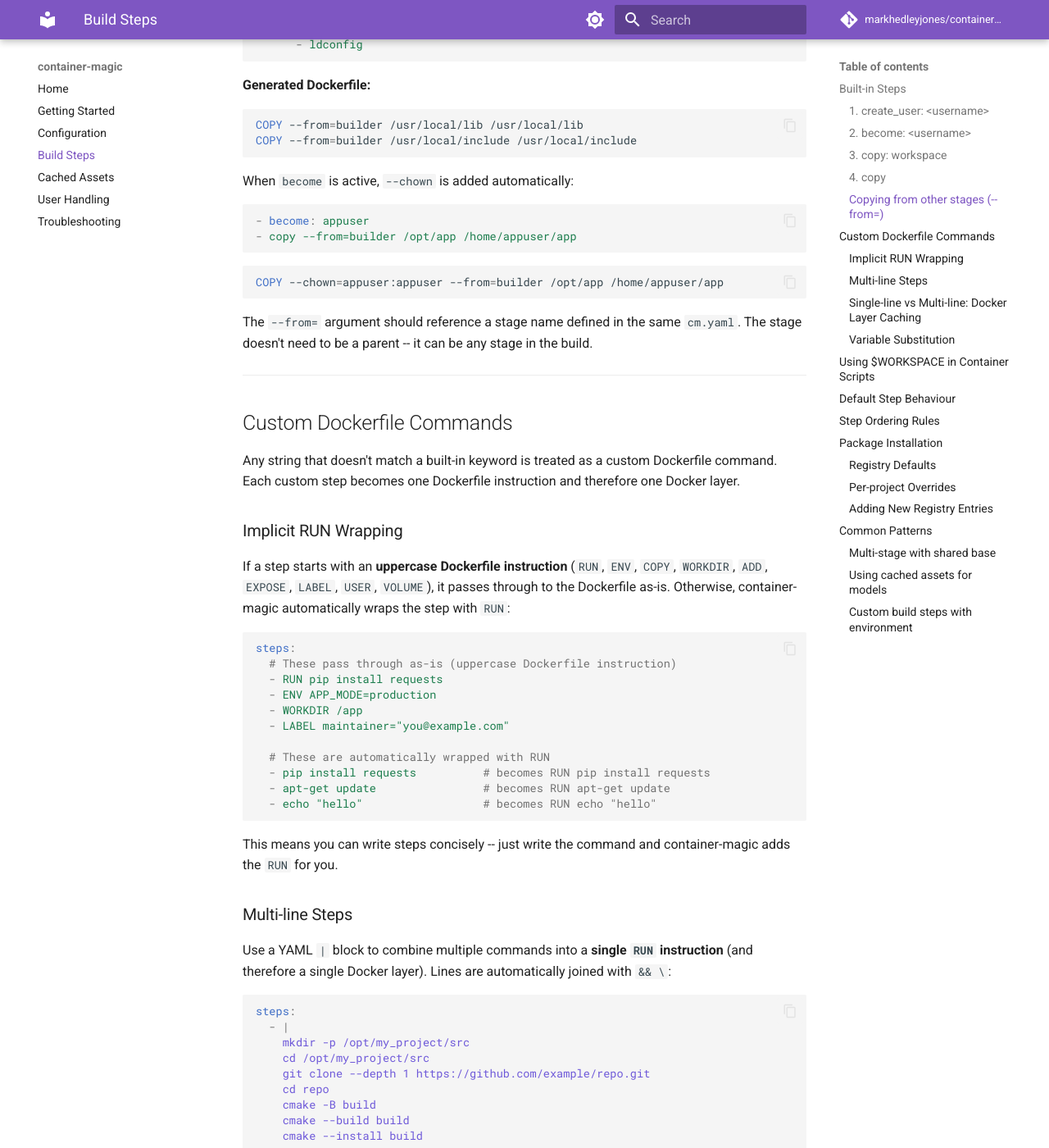
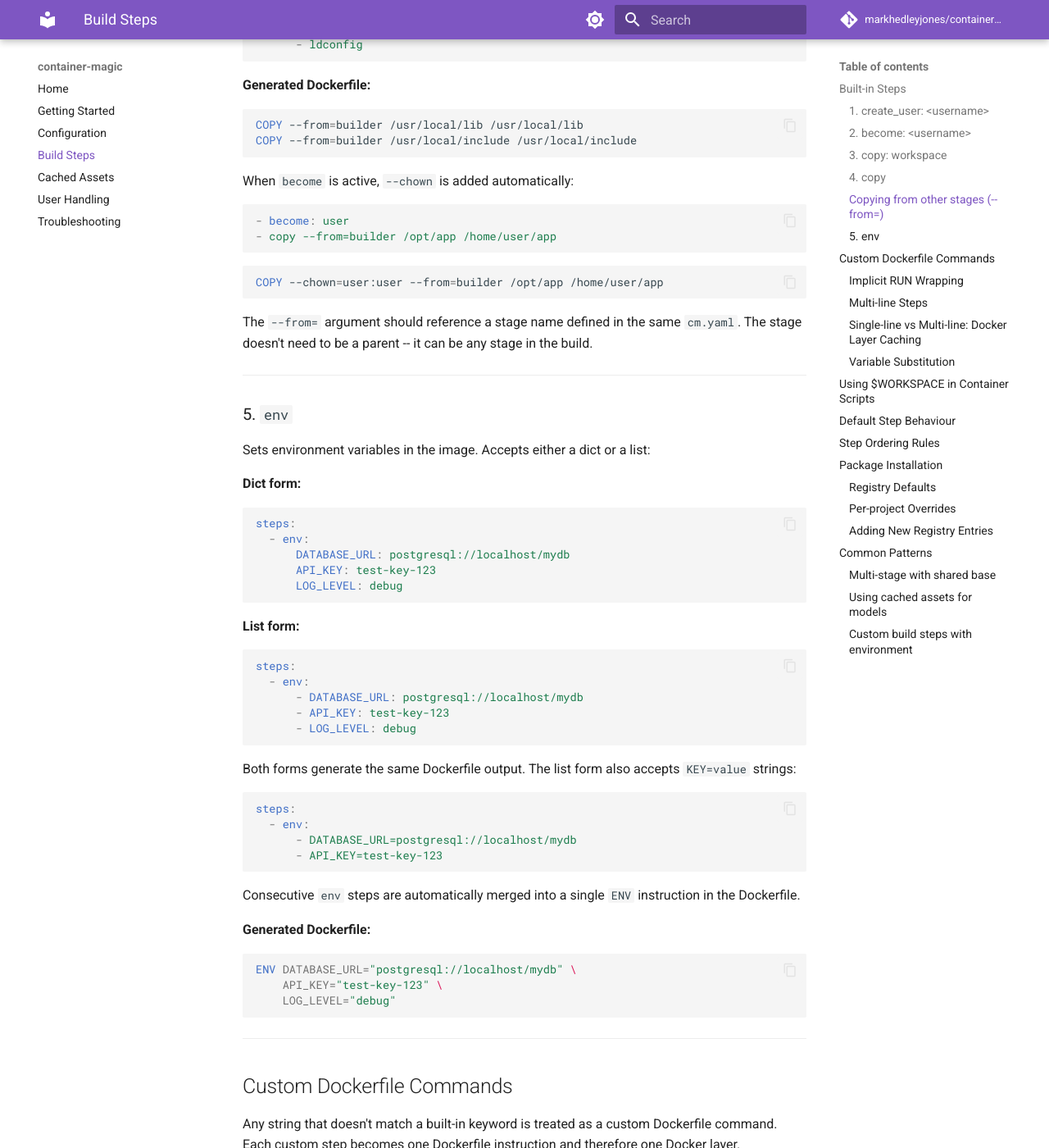
Before and after one commit to markhedleyjones/container-magic, an MkDocs documentation site: the page built from docs/build-steps.md, in a window 1280 px wide and 1400 px high, scrolled down 3041 px. Shown: the whole window at 82% size. Built offline with MkDocs 1.6.1 and Material for MkDocs 9.7.7, drawn with Linux system fonts in a browser that asks for light colours; comment, search, counter and statistics services are not loaded; some of the changed text lies outside the part shown.

Commit message:
docs: document env step syntax and vary example usernames
Add env as a documented built-in step with dict and list forms.
Vary usernames across examples (nonroot, app, user, appuser) to
show the name is user's choice, not a fixed convention.

````diff
--- a/docs/build-steps.md
+++ b/docs/build-steps.md
@@ -21,7 +21,7 @@ stages:
   base:
     from: python:3.11-slim
     steps:
-      - create_user: appuser  # uid=1000, gid=1000, home=/home/appuser
+      - create_user: nonroot  # uid=1000, gid=1000, home=/home/nonroot
 ```
 
 **Extended form** (dict value with custom uid/gid):
@@ -50,9 +50,9 @@ stages:
   base:
     from: python:3.11-slim
     steps:
-      - create_user: appuser
-      - become: appuser     # USER appuser
-      - copy app /app       # COPY --chown=appuser:appuser app /app
+      - create_user: nonroot
+      - become: nonroot     # USER nonroot
+      - copy app /app       # COPY --chown=nonroot:nonroot app /app
       - become: root        # USER root
       - copy sys.conf /etc/ # COPY sys.conf /etc/ (no --chown)
 ```
@@ -72,7 +72,7 @@ stages:
   production:
     from: base
     steps:
-      - become: appuser
+      - become: app
       - copy: workspace
 ```
 
@@ -95,8 +95,8 @@ stages:
   base:
     from: python:3.11-slim
     steps:
-      - create_user: appuser
-      - become: appuser
+      - create_user: app
+      - become: app
       - copy app /app
       - copy config.yaml /etc/app/config.yaml
 ```
@@ -104,11 +104,11 @@ stages:
 **Generated Dockerfile:**
 
 ```dockerfile
-COPY --chown=appuser:appuser app /app
-COPY --chown=appuser:appuser config.yaml /etc/app/config.yaml
+COPY --chown=app:app app /app
+COPY --chown=app:app config.yaml /etc/app/config.yaml
 ```
 
-If the `copy` step appears before `become` or after `become: root`, it generates a plain `COPY` without `--chown`. User context is inherited from parent stages -- if a parent ends with `become: appuser`, child stages start with user context active.
+If the `copy` step appears before `become` or after `become: root`, it generates a plain `COPY` without `--chown`. User context is inherited from parent stages -- if a parent ends with `become: app`, child stages start with user context active.
 
 ### Copying from other stages (`--from=`)
 
@@ -143,15 +143,60 @@ COPY --from=builder /usr/local/include /usr/local/include
 When `become` is active, `--chown` is added automatically:
 
 ```yaml
-- become: appuser
-- copy --from=builder /opt/app /home/appuser/app
+- become: user
+- copy --from=builder /opt/app /home/user/app
 ```
 
 ```dockerfile
-COPY --chown=appuser:appuser --from=builder /opt/app /home/appuser/app
+COPY --chown=user:user --from=builder /opt/app /home/user/app
 ```
 
 The `--from=` argument should reference a stage name defined in the same `cm.yaml`. The stage doesn't need to be a parent -- it can be any stage in the build.
+
+---
+
+### 5. `env`
+
+Sets environment variables in the image. Accepts either a dict or a list:
+
+**Dict form:**
+
+```yaml
+steps:
+  - env:
+      DATABASE_URL: postgresql://localhost/mydb
+      API_KEY: test-key-123
+      LOG_LEVEL: debug
+```
+
+**List form:**
+
+```yaml
+steps:
+  - env:
+      - DATABASE_URL: postgresql://localhost/mydb
+      - API_KEY: test-key-123
+      - LOG_LEVEL: debug
+```
+
+Both forms generate the same Dockerfile output. The list form also accepts `KEY=value` strings:
+
+```yaml
+steps:
+  - env:
+      - DATABASE_URL=postgresql://localhost/mydb
+      - API_KEY=test-key-123
+```
+
+Consecutive `env` steps are automatically merged into a single `ENV` instruction in the Dockerfile.
+
+**Generated Dockerfile:**
+
+```dockerfile
+ENV DATABASE_URL="postgresql://localhost/mydb" \
+    API_KEY="test-key-123" \
+    LOG_LEVEL="debug"
+```
 
 ---
 
@@ -320,8 +365,8 @@ If no steps are specified, `copy: workspace` is added automatically.
 
 ```yaml
 steps:
-  - create_user: appuser
-  - become: appuser
+  - create_user: nonroot
+  - become: nonroot
   - copy app /app
 ```
 
@@ -461,8 +506,8 @@ stages:
       - pip:
           install:
             - gunicorn
-      - create_user: appuser
-      - become: appuser
+      - create_user: nonroot
+      - become: nonroot
       - copy: workspace
 ```
 
````
Also changed, not shown: docs/cached-assets.md (+4 -4 lines), docs/troubleshooting.md (+3 -3 lines), docs/user-handling.md (+5 -5 lines).
